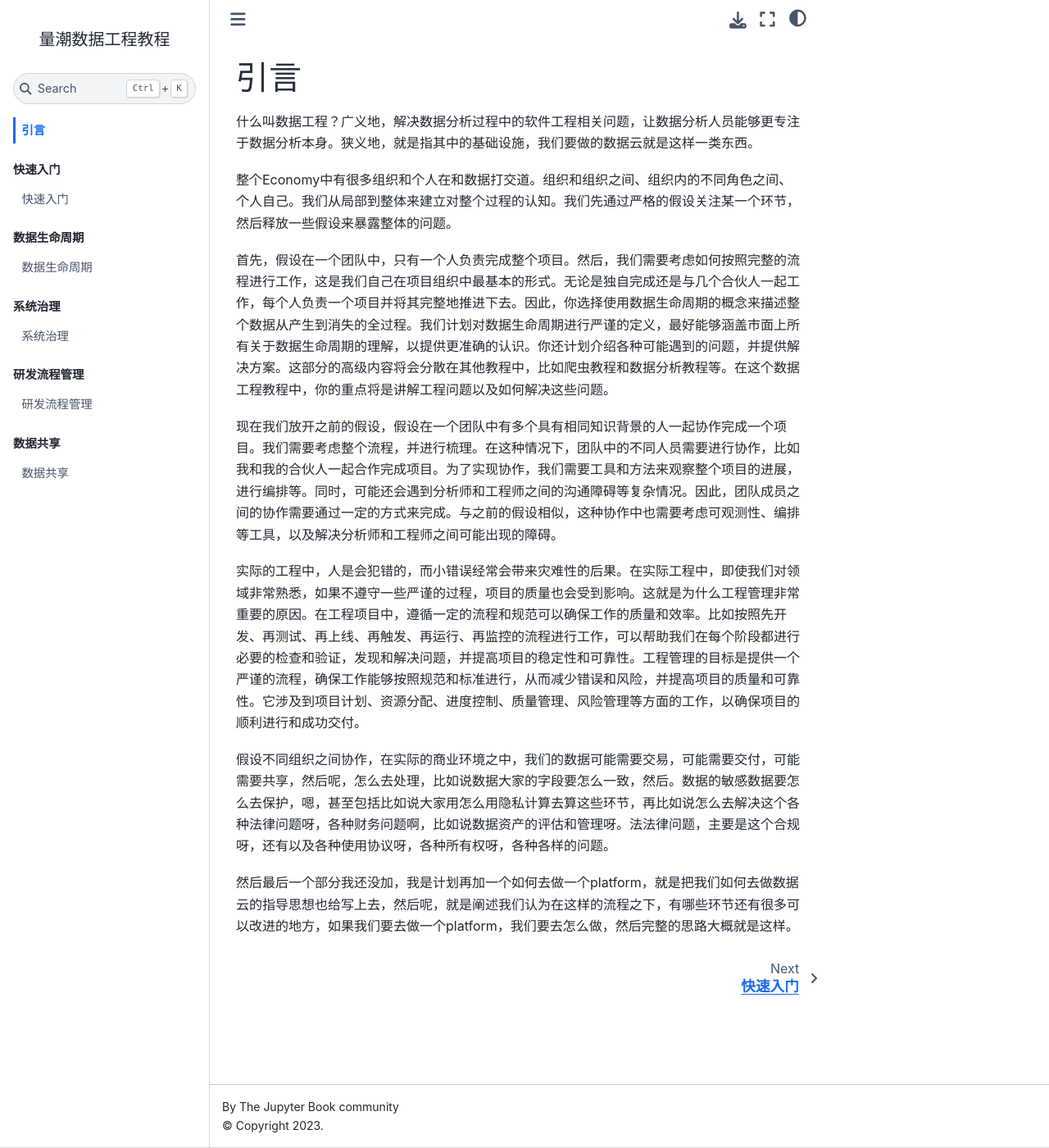
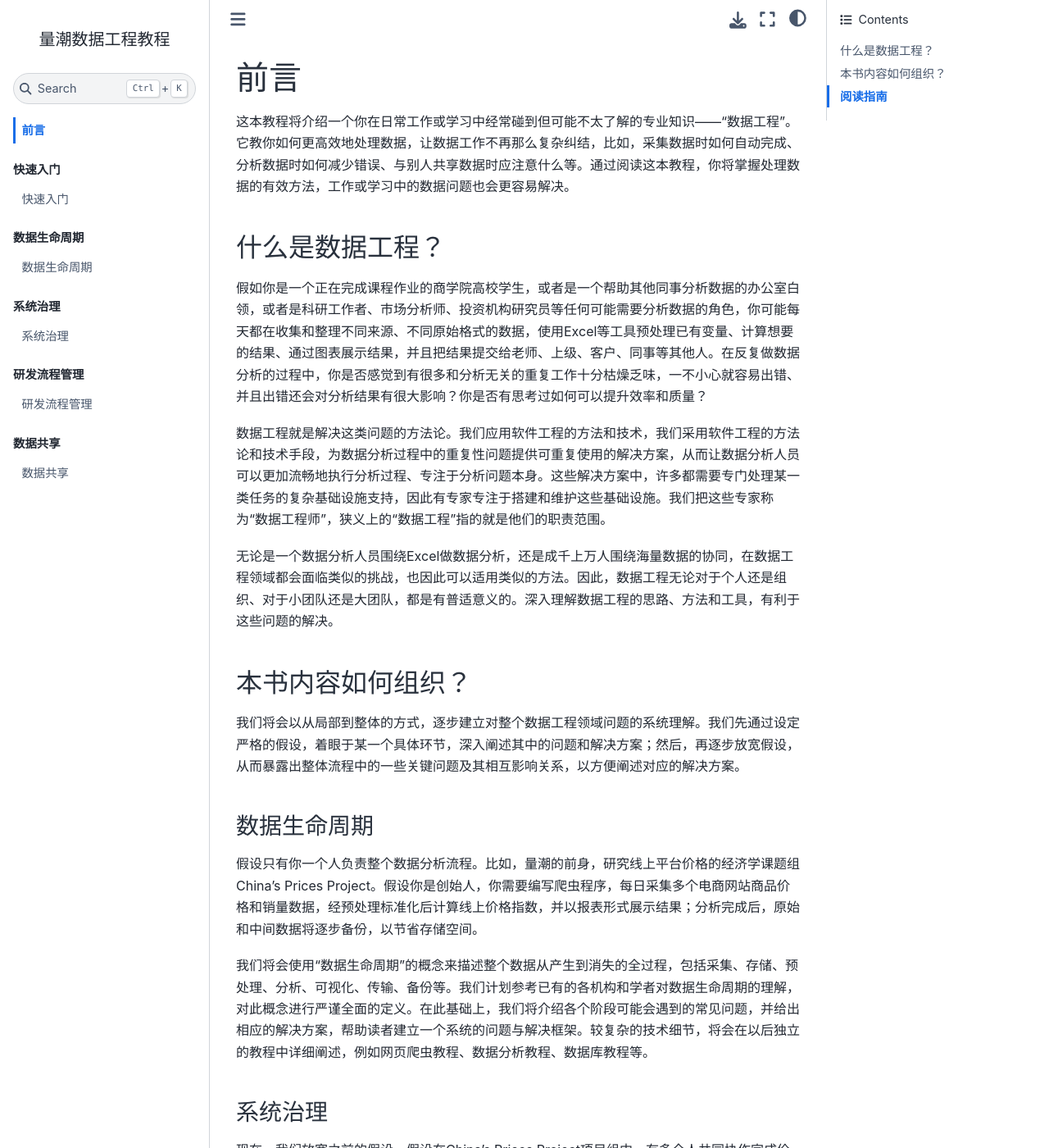
Before and after one commit to quanttide/quanttide-tutorial-of-data-engineering, a Jupyter Book: the page built from index.md, in a window 1280 px wide and 1400 px high. Shown: the whole window at 82% size. Built offline with Jupyter Book 1.0.4 settings and Sphinx 7.4.7 and the Sphinx Book theme 1.1.4, drawn with Linux system fonts in a browser that asks for light colours; some of the changed text lies outside the part shown.

Commit message:
change: “引言”重命名为“前言”；完善前言表述

```diff
--- a/index.md
+++ b/index.md
@@ -1,29 +1,59 @@
-# 引言
+# 前言
+
+这本教程将介绍一个你在日常工作或学习中经常碰到但可能不太了解的专业知识——"数据工程"。它教你如何更高效地处理数据，让数据工作不再那么复杂纠结，比如，采集数据时如何自动完成、分析数据时如何减少错误、与别人共享数据时应注意什么等。通过阅读这本教程，你将掌握处理数据的有效方法，工作或学习中的数据问题也会更容易解决。
+
+## 什么是数据工程？
+
+% 背景
+
+假如你是一个正在完成课程作业的商学院高校学生，或者是一个帮助其他同事分析数据的办公室白领，或者是科研工作者、市场分析师、投资机构研究员等任何可能需要分析数据的角色，你可能每天都在收集和整理不同来源、不同原始格式的数据，使用Excel等工具预处理已有变量、计算想要的结果、通过图表展示结果，并且把结果提交给老师、上级、客户、同事等其他人。在反复做数据分析的过程中，你是否感觉到有很多和分析无关的重复工作十分枯燥乏味，一不小心就容易出错、并且出错还会对分析结果有很大影响？你是否有思考过如何可以提升效率和质量？
 
 % 定义
 
-什么叫数据工程？广义地，解决数据分析过程中的软件工程相关问题，让数据分析人员能够更专注于数据分析本身。狭义地，就是指其中的基础设施，我们要做的数据云就是这样一类东西。
+数据工程就是解决这类问题的方法论。我们应用软件工程的方法和技术，我们采用软件工程的方法论和技术手段，为数据分析过程中的重复性问题提供可重复使用的解决方案，从而让数据分析人员可以更加流畅地执行分析过程、专注于分析问题本身。这些解决方案中，许多都需要专门处理某一类任务的复杂基础设施支持，因此有专家专注于搭建和维护这些基础设施。我们把这些专家称为“数据工程师”，狭义上的“数据工程”指的就是他们的职责范围。
 
-% 概述
+% 意义
 
-整个Economy中有很多组织和个人在和数据打交道。组织和组织之间、组织内的不同角色之间、个人自己。我们从局部到整体来建立对整个过程的认知。我们先通过严格的假设关注某一个环节，然后释放一些假设来暴露整体的问题。
+无论是一个数据分析人员围绕Excel做数据分析，还是成千上万人围绕海量数据的协同，在数据工程领域都会面临类似的挑战，也因此可以适用类似的方法。因此，数据工程无论对于个人还是组织、对于小团队还是大团队，都是有普适意义的。深入理解数据工程的思路、方法和工具，有利于这些问题的解决。
 
-% 个人、单个流程
+## 本书内容如何组织？
 
-首先，假设在一个团队中，只有一个人负责完成整个项目。然后，我们需要考虑如何按照完整的流程进行工作，这是我们自己在项目组织中最基本的形式。无论是独自完成还是与几个合伙人一起工作，每个人负责一个项目并将其完整地推进下去。因此，你选择使用数据生命周期的概念来描述整个数据从产生到消失的全过程。我们计划对数据生命周期进行严谨的定义，最好能够涵盖市面上所有关于数据生命周期的理解，以提供更准确的认识。你还计划介绍各种可能遇到的问题，并提供解决方案。这部分的高级内容将会分散在其他教程中，比如爬虫教程和数据分析教程等。在这个数据工程教程中，你的重点将是讲解工程问题以及如何解决这些问题。
+我们将会以从局部到整体的方式，逐步建立对整个数据工程领域问题的系统理解。我们先通过设定严格的假设，着眼于某一个具体环节，深入阐述其中的问题和解决方案；然后，再逐步放宽假设，从而暴露出整体流程中的一些关键问题及其相互影响关系，以方便阐述对应的解决方案。
 
-% 系统
+### 数据生命周期
 
-现在我们放开之前的假设，假设在一个团队中有多个具有相同知识背景的人一起协作完成一个项目。我们需要考虑整个流程，并进行梳理。在这种情况下，团队中的不同人员需要进行协作，比如我和我的合伙人一起合作完成项目。为了实现协作，我们需要工具和方法来观察整个项目的进展，进行编排等。同时，可能还会遇到分析师和工程师之间的沟通障碍等复杂情况。因此，团队成员之间的协作需要通过一定的方式来完成。与之前的假设相似，这种协作中也需要考虑可观测性、编排等工具，以及解决分析师和工程师之间可能出现的障碍。
+假设只有你一个人负责整个数据分析流程。比如，量潮的前身，研究线上平台价格的经济学课题组China's Prices Project。假设你是创始人，你需要编写爬虫程序，每日采集多个电商网站商品价格和销量数据，经预处理标准化后计算线上价格指数，并以报表形式展示结果；分析完成后，原始和中间数据将逐步备份，以节省存储空间。
 
-% 管理
+我们将会使用“数据生命周期”的概念来描述整个数据从产生到消失的全过程，包括采集、存储、预处理、分析、可视化、传输、备份等。我们计划参考已有的各机构和学者对数据生命周期的理解，对此概念进行严谨全面的定义。在此基础上，我们将介绍各个阶段可能会遇到的常见问题，并给出相应的解决方案，帮助读者建立一个系统的问题与解决框架。较复杂的技术细节，将会在以后独立的教程中详细阐述，例如网页爬虫教程、数据分析教程、数据库教程等。
 
-实际的工程中，人是会犯错的，而小错误经常会带来灾难性的后果。在实际工程中，即使我们对领域非常熟悉，如果不遵守一些严谨的过程，项目的质量也会受到影响。这就是为什么工程管理非常重要的原因。在工程项目中，遵循一定的流程和规范可以确保工作的质量和效率。比如按照先开发、再测试、再上线、再触发、再运行、再监控的流程进行工作，可以帮助我们在每个阶段都进行必要的检查和验证，发现和解决问题，并提高项目的稳定性和可靠性。工程管理的目标是提供一个严谨的流程，确保工作能够按照规范和标准进行，从而减少错误和风险，并提高项目的质量和可靠性。它涉及到项目计划、资源分配、进度控制、质量管理、风险管理等方面的工作，以确保项目的顺利进行和成功交付。
+### 系统治理
 
-% 考虑跨组织共享
+现在，我们放宽之前的假设。假设在China's Prices Project项目组中，有多个人共同协作完成价格指数的编制。例如，你负责采集多个电商平台的原始数据，小明负责汇总和对齐多个平台的价格和销量数据，小红负责分析数据和绘制线上价格指数。由于每个人的任务都直接影响后续工作，所以团队成员在信息交流和工作流程管理上需要密切配合。例如,你采集的数据格式需要与小明的需求匹配，小明对齐好的数据也要方便小红进行下游分析；作为数据采集人和分析人，你与小红在一些技术细节或问题理解上，由于背景和思考角度的差异还可能会产生一定程度上的误解。只有通过密切的协作与交流,才能让项目顺利进行。
 
-假设不同组织之间协作，在实际的商业环境之中，我们的数据可能需要交易，可能需要交付，可能需要共享，然后呢，怎么去处理，比如说数据大家的字段要怎么一致，然后。数据的敏感数据要怎么去保护，嗯，甚至包括比如说大家用怎么用隐私计算去算这些环节，再比如说怎么去解决这个各种法律问题呀，各种财务问题啊，比如说数据资产的评估和管理呀。法法律问题，主要是这个合规呀，还有以及各种使用协议呀，各种所有权呀，各种各样的问题。
+我们从系统工程的视角为这个问题提供解决方案。其中一个重要原则是增加系统的可观测性。我们可以设法实时跟踪每个阶段数据的流向和质量变化过程，比如设计和使用数据流程监控平台来追踪数据在每个步骤流向何处、数据质量如何，以便及时发现和诊断问题，进而不断提高整个系统的稳定性。另一个重点是管理系统中的依赖关系，好的编排工具能够清晰展示不同处理环节的先后顺序，有助于各成员对整体工作流程的统一理解，避免因误解而导致的问题。增加系统间的解耦能力也很重要。一旦某个环节出现问题，应设计好机制把影响范围限制在最小范围内，不影响其他正常运行中的流程。这就需要提前针对可能的异常情况，设计对应的隔离机制。
 
-% 如何做数据工程平台
+### 研发流程管理
 
-然后最后一个部分我还没加，我是计划再加一个如何去做一个platform，就是把我们如何去做数据云的指导思想也给写上去，然后呢，就是阐述我们认为在这样的流程之下，有哪些环节还有很多可以改进的地方，如果我们要去做一个platform，我们要去怎么做，然后完整的思路大概就是这样。
+在实际工程实施过程中，人之常情难免会犯错。但是，小错误往往会产生意想不到的后果。在China's Prices Project项目组构建电商价格指数时，其中一个关键步骤就是从各大平台网站采集商品价格和销量数据。如果我们使用的网页爬虫由于未知原因突然不能正常工作，但我们没有及时收到监控异常提示，因此没有及时修改和重新部署爬虫代码，那么就可能会导致数日或更长时间内的数据无法采集，丢失大量宝贵信息。
+
+即使你对相关领域已经很熟悉，如果不严格遵循标准化的工作流程，项目质量也难以得到保障。这就是研发流程管理之所以成为必不可少的原因。我们计划按照DataOps提出的清晰明确的工作流程进行研发，遵循设计、开发、再构建、测试、发布、部署、运维、监控等顺序。这样就可以在每个阶段进行必要的检查和验证，及时发现和解决问题点，提升研发效率和产品质量。
+
+### 数据共享
+
+在实际商业环境中,不同组织之间的数据合作往往需要面临许多问题的解决。比如，量潮使用China's Prices Project积累的技术为客户提供一套线上价格监控平台。该平台需要整合各家网站商品数据，进行横向分析，并提供定价建议。但由于数据格式标准不一致，直接整合使用将导致大量错误。个别敏感字段，如买家姓名，如果直接共享，也会触犯隐私法规。此外，参与各方在收集与应用数据上的权责需要明确规定。
+
+我们计划介绍制定统一的数据字段和结构标准的方案。对于敏感信息的存储和分享，我们计划介绍数据加密、数据脱敏、隐私计算等数据安全技术。商业数据的交易环节会涉及到财务和法务知识，因此我们将介绍如何评估数据资产的价值、如何制定多方数据使用授权实践等。网页爬虫等技术需要合规，因此我们也会接受合规评估方案。
+
+### 数据工程平台
+
+在长期的实践中，我们深刻认识到，数据分析流程中的步骤通常较多，任何一个步骤出现问题都可能对整个分析流程产生负面影响。假设有个平台，它可以积累在某个处理环节的经验，以提高构建处理流程的效率；可以更透明地展示每个项目的完整流程，以提高团队协作水平；可以严格地约束开发者的行为，以确保工程质量；最后，帮助减少跨组织分享的成本，最终实现数据的价值。
+
+我们正在研发的量潮数据云正是为了满足上述需求而创建的平台。我们计划提供持续交付数据集和应用的功能，通过集成Serverless计算等标准云服务来提高数据处理流程的效率。我们计划通过引入可观测性和工作流等功能来加强系统治理，以确保平台的稳定性和可靠性。我们还会通过拓展DevOps解决方案为平台用户提供符合DataOps规范的研发管理流程管理。我们的平台还支持与自研或社区金融法务SaaS以及数据交易所等进行打通，最大程度地扫清数据共享的障碍。我们致力于为用户提供一站式的数据工程管理和协作平台，帮助我们的用户从繁琐复杂的数据工程问题中解脱出来，专注于自己的数据分析工作。
+
+## 阅读指南
+
+对于媒体记者等不需要实际操作的读者,我们希望这本教程可以起到扫盲作用。您可以初步了解数据工程这个新兴领域的基本概念，例如各个处理环节的含义，以及它在不同行业中的应用场景。理解这些就可以，无需深入解读各个技术细节。
+
+对于需要日常参与数据分析工作的各类分析人员，我们希望通过示例详细阐述每一个数据处理步骤的具体操作方法，从数据采集到数据清洗、转换、分析建模到上线部署等全流程，让您掌握进行数据分析过程中需要的必要数据工程相关的思路、方法和工具。
+
+对于已在数据工程领域工作过的从业人员,本教程主要起到梳理和串联知识体系的作用。您可能需要参考更专业的专业书籍或论文,进一步深入研究每个技术细节和方法论,以应对实际产品或研发项目中的技术难点。
```
Also changed, not shown: quick_start/README.md (+4 -0 lines).
